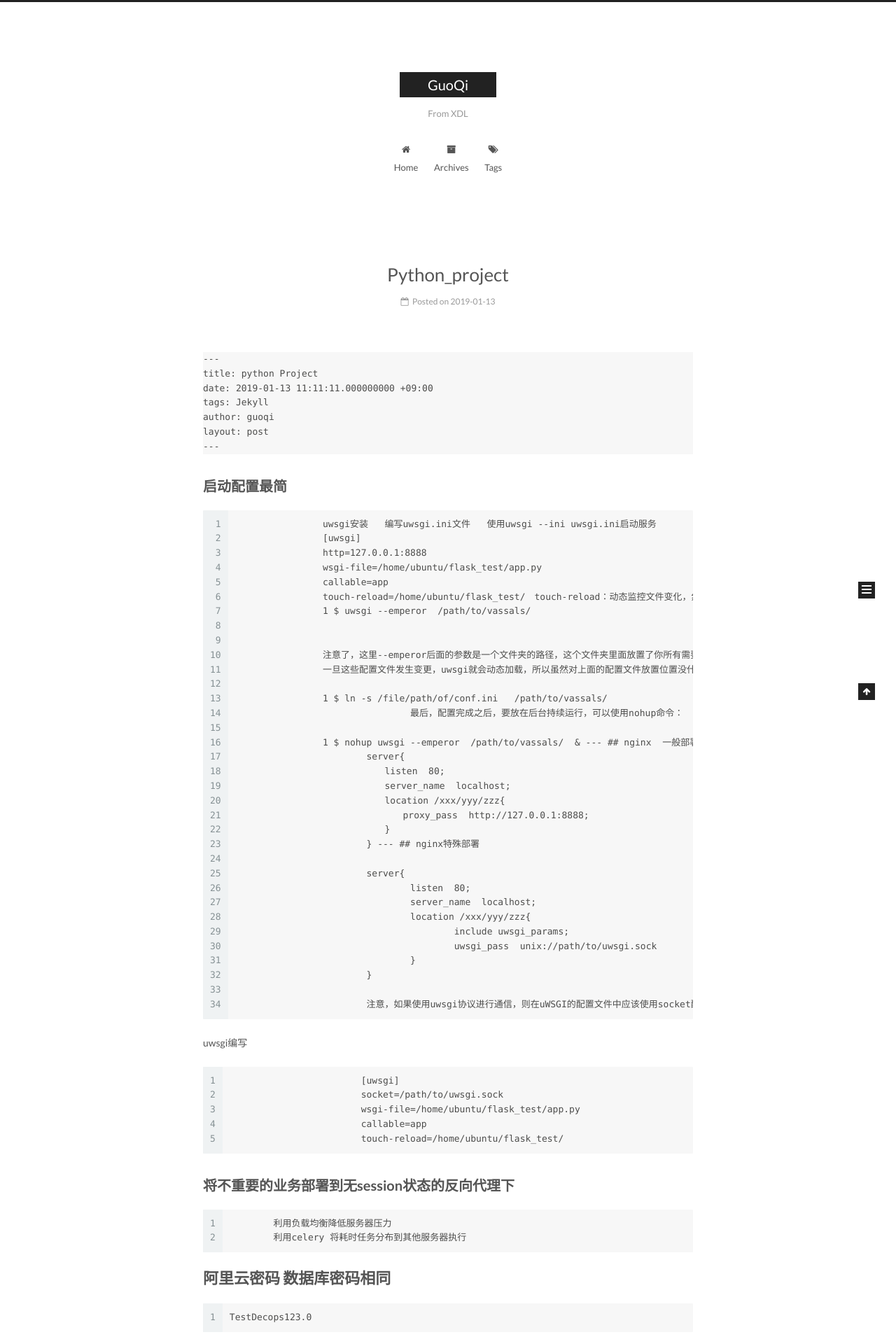
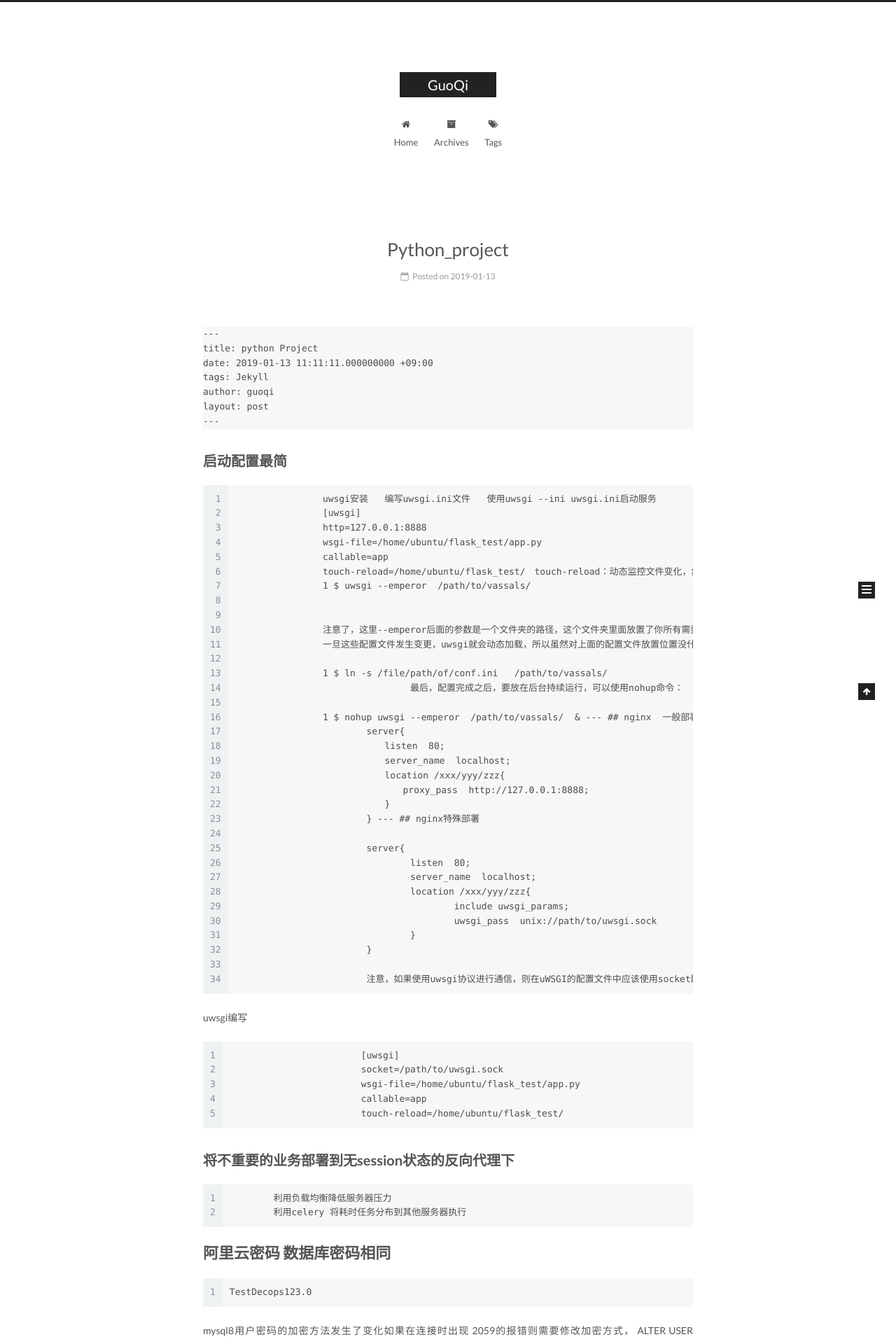
Before and after one commit to xia0204/xia0204.github.io, a Jekyll site: the page built from index.html, in a window 1280 px wide. Shown: the top 1920 px of the page at 70% size. Built offline with Jekyll 4.4.1, drawn with Linux system fonts in a browser that asks for light colours; the list of posts is cut into pages by our own code.

Commit message:
fix err for config file 8 line

```diff
--- a/_config.yml
+++ b/_config.yml
@@ -5,7 +5,7 @@
 
 # Site
 title: GuoQi
-subtitle: From XDL
+subtitle:
 description:
 author: Guo Qi
 # Support language: de, en, fr-FR, id, ja, ko, pt-BR, pt, ru, zh-Hans, zh-hk, zh-tw
```
